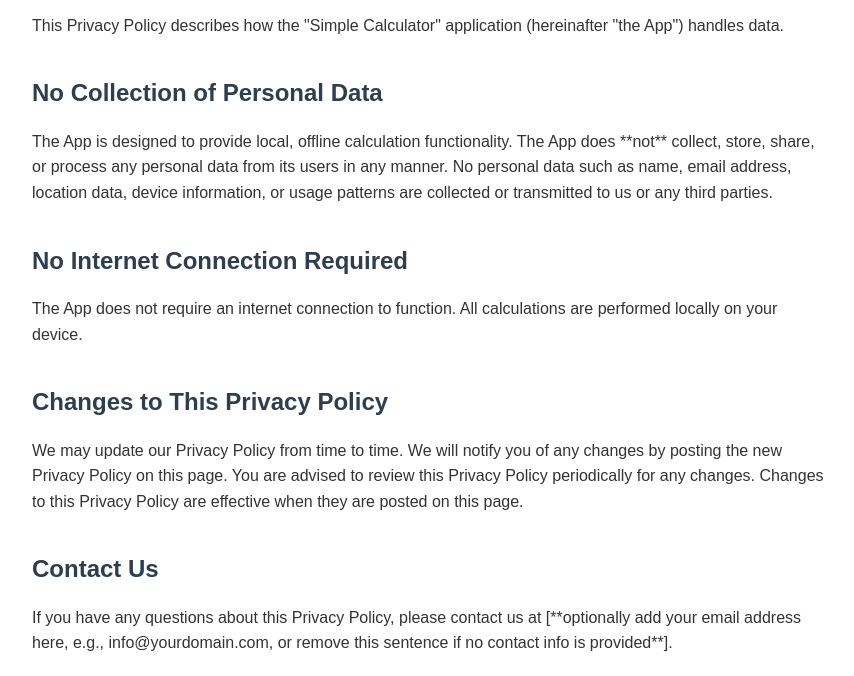
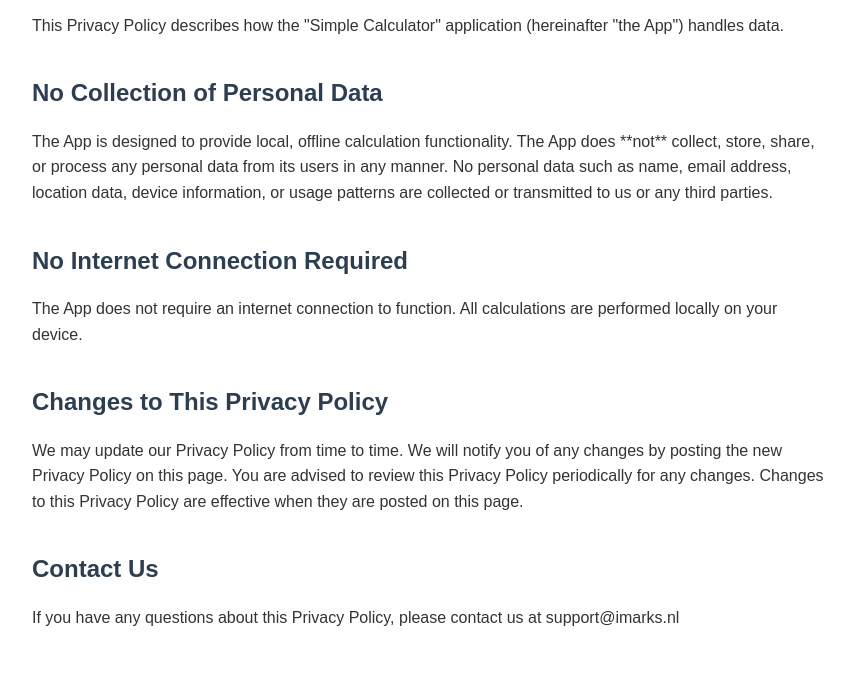
Before and after one commit to markvankleef/calculator-privacy, a plain HTML site: page index.html in a window 1280 px wide. Shown: the part 144-820 px from the top of the page, without its empty margins (208-1062 px from the left). Drawn offline with Linux system fonts and the light colour scheme.

Commit message:
Update index.html

```diff
--- a/index.html
+++ b/index.html
@@ -49,6 +49,6 @@
     <p>We may update our Privacy Policy from time to time. We will notify you of any changes by posting the new Privacy Policy on this page. You are advised to review this Privacy Policy periodically for any changes. Changes to this Privacy Policy are effective when they are posted on this page.</p>
 
     <h2>Contact Us</h2>
-    <p>If you have any questions about this Privacy Policy, please contact us at [**optionally add your email address here, e.g., info@yourdomain.com, or remove this sentence if no contact info is provided**].</p>
+    <p>If you have any questions about this Privacy Policy, please contact us at support@imarks.nl</p>
 </body>
 </html>
```
